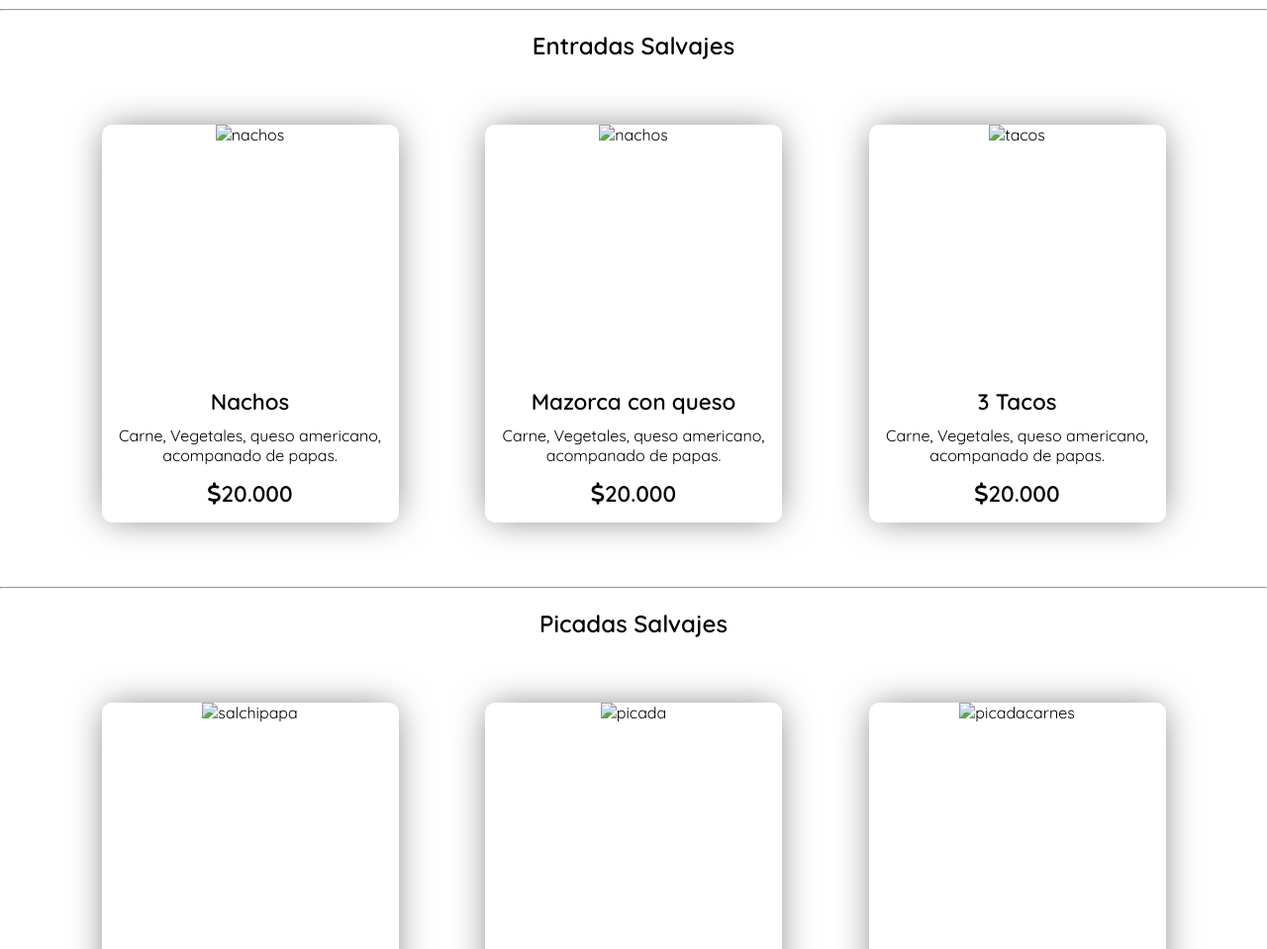
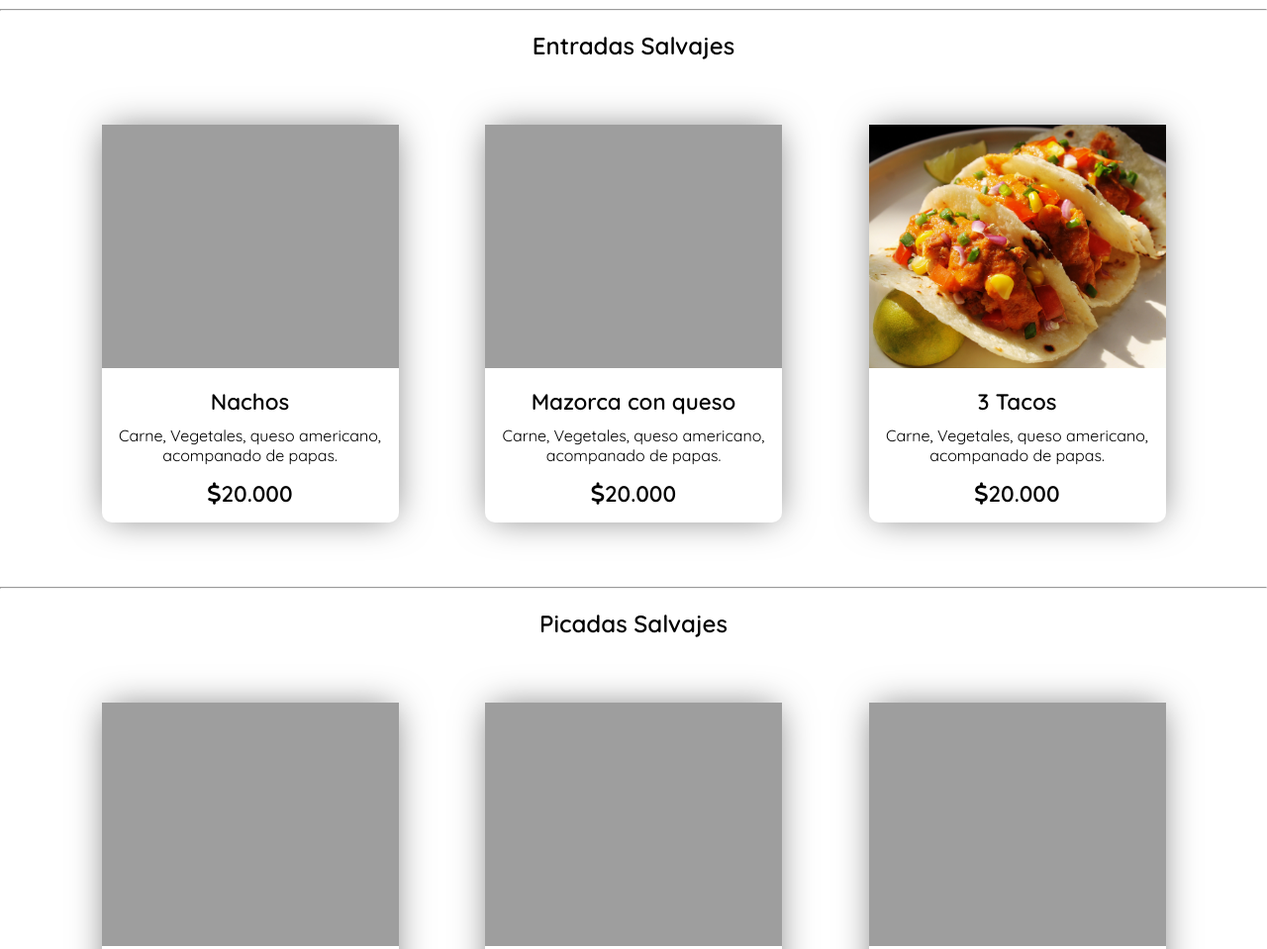
Before and after one commit to Development-Panda/salvaje, a plain HTML site: page otros.html in a window 1280 px wide. Shown: the part 600-1559 px from the top of the page at 99% size. Drawn offline with Linux system fonts and the light colour scheme; the site is published under a folder, as on GitHub Pages, so addresses that start at the root find nothing; a web font is replaced by a local one.

Commit message:
Update otros.html

```diff
--- a/otros.html
+++ b/otros.html
@@ -68,7 +68,7 @@
       <div class="menu-hamburger">
         <div class="carta">
           <div class="img-carta">
-             <img src="/imagenes/menu/otros/nachos.jpg" alt="nachos">
+             <img src="imagenes/menu/otros/nachos.jpg" alt="nachos">
           </div>
           <div class="info-carta">
             <h3>Nachos</h3>
@@ -79,7 +79,7 @@
 
         <div class="carta">
           <div class="img-carta">
-             <img src="/imagenes/main_promociones/entradas.jpg" alt="nachos">
+             <img src="imagenes/main_promociones/entradas.jpg" alt="nachos">
           </div>
           <div class="info-carta">
             <h3>Mazorca con queso</h3>
@@ -90,7 +90,7 @@
 
         <div class="carta">
           <div class="img-carta">
-            <img src="/imagenes/menu/otros/tacos.jpg" alt="tacos">
+            <img src="imagenes/menu/otros/tacos.jpg" alt="tacos">
           </div>
           <div class="info-carta">
             <h3>3 Tacos</h3>
@@ -105,7 +105,7 @@
       <div class="menu-hamburger">
         <div class="carta">
           <div class="img-carta">
-             <img src="/imagenes/menu/otros/salchipapa.jpg" alt="salchipapa">
+             <img src="imagenes/menu/otros/salchipapa.jpg" alt="salchipapa">
           </div>
           <div class="info-carta">
             <h3>Salchipapa Clasica</h3>
@@ -116,7 +116,7 @@
 
         <div class="carta">
           <div class="img-carta">
-             <img src="/imagenes/menu/otros/picadaamericana.jpg" alt="picada">
+             <img src="imagenes/menu/otros/picadaamericana.jpg" alt="picada">
           </div>
           <div class="info-carta">
             <h3>Salchipapa Americana</h3>
@@ -127,7 +127,7 @@
 
         <div class="carta">
           <div class="img-carta">
-             <img src="/imagenes/menu/otros/picadacarnes.jpg" alt="picadacarnes">
+             <img src="imagenes/menu/otros/picadacarnes.jpg" alt="picadacarnes">
           </div>
           <div class="info-carta">
             <h3>Picada Personal</h3>
```
